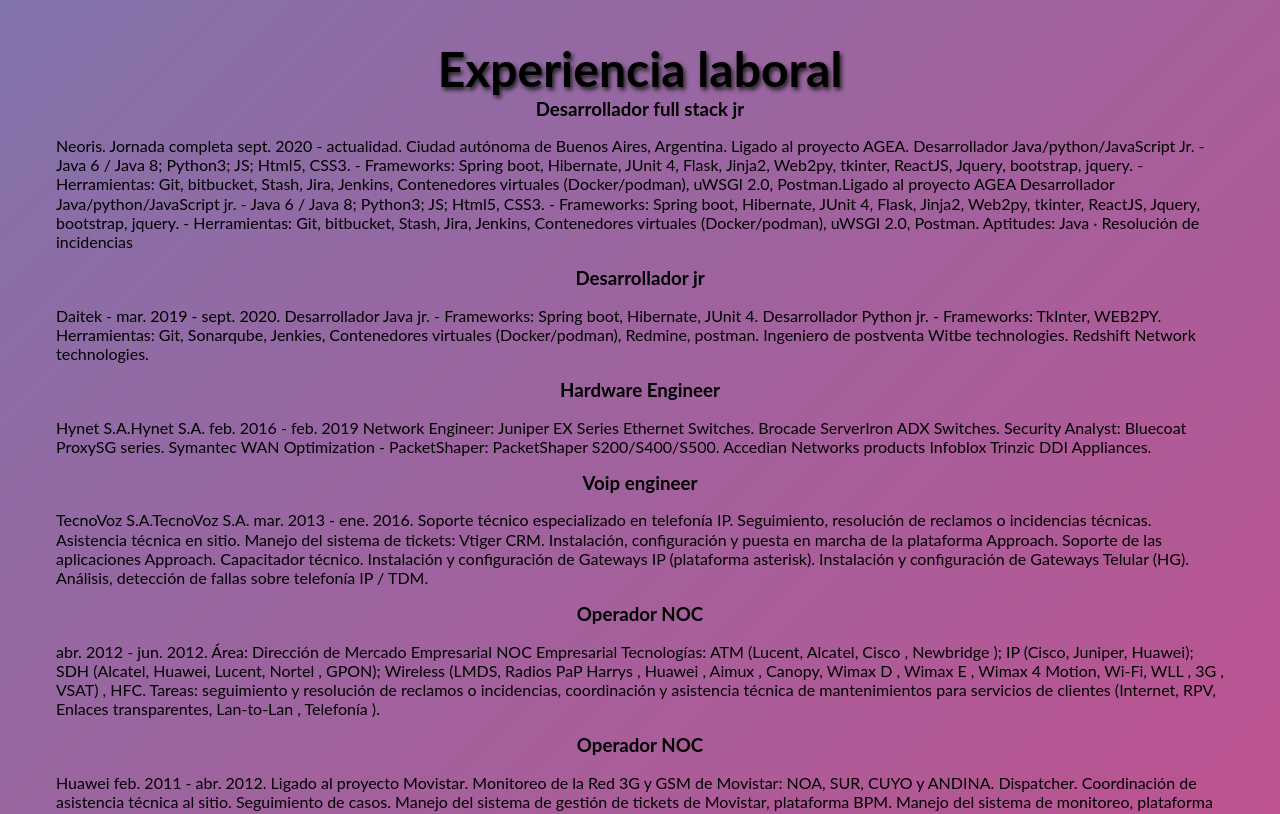
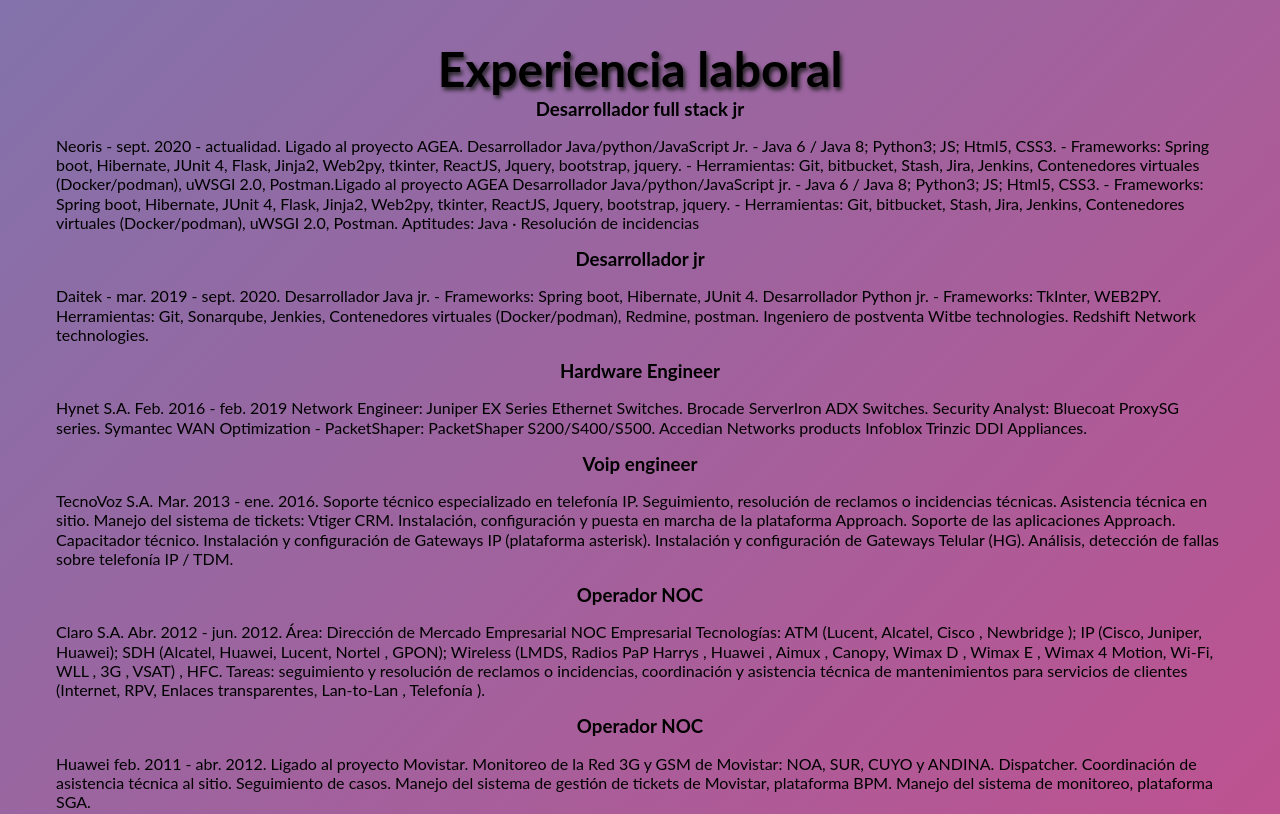
Before and after one commit to gmorales-github/gmorales.github.io, a plain HTML site: page index.html in a window 1280 px wide. Shown: the part 880-1694 px from the top of the page. Drawn offline with Linux system fonts and the light colour scheme.

Commit message:
Se actualiza datos del index.html

```diff
--- a/index.html
+++ b/index.html
@@ -68,10 +68,10 @@
                 Desarrollador full stack jr
             </h3>
             <p>
-                Neoris. Jornada completa sept. 2020 - actualidad. Ciudad autónoma de Buenos Aires, Argentina. Ligado al proyecto AGEA. Desarrollador Java/python/JavaScript Jr. - Java 6 / Java 8; Python3; JS; Html5, CSS3. - Frameworks: Spring boot, Hibernate, JUnit 4,
-                Flask, Jinja2, Web2py, tkinter, ReactJS, Jquery, bootstrap, jquery. - Herramientas: Git, bitbucket, Stash, Jira, Jenkins, Contenedores virtuales (Docker/podman), uWSGI 2.0, Postman.Ligado al proyecto AGEA Desarrollador Java/python/JavaScript
-                jr. - Java 6 / Java 8; Python3; JS; Html5, CSS3. - Frameworks: Spring boot, Hibernate, JUnit 4, Flask, Jinja2, Web2py, tkinter, ReactJS, Jquery, bootstrap, jquery. - Herramientas: Git, bitbucket, Stash, Jira, Jenkins, Contenedores virtuales
-                (Docker/podman), uWSGI 2.0, Postman. Aptitudes: Java · Resolución de incidencias
+                Neoris - sept. 2020 - actualidad. Ligado al proyecto AGEA. Desarrollador Java/python/JavaScript Jr. - Java 6 / Java 8; Python3; JS; Html5, CSS3. - Frameworks: Spring boot, Hibernate, JUnit 4, Flask, Jinja2, Web2py, tkinter, ReactJS, Jquery, bootstrap,
+                jquery. - Herramientas: Git, bitbucket, Stash, Jira, Jenkins, Contenedores virtuales (Docker/podman), uWSGI 2.0, Postman.Ligado al proyecto AGEA Desarrollador Java/python/JavaScript jr. - Java 6 / Java 8; Python3; JS; Html5, CSS3. - Frameworks:
+                Spring boot, Hibernate, JUnit 4, Flask, Jinja2, Web2py, tkinter, ReactJS, Jquery, bootstrap, jquery. - Herramientas: Git, bitbucket, Stash, Jira, Jenkins, Contenedores virtuales (Docker/podman), uWSGI 2.0, Postman. Aptitudes: Java · Resolución
+                de incidencias
             </p>
             <h3>
                 Desarrollador jr
@@ -85,23 +85,23 @@
                 Hardware Engineer
             </h3>
             <p>
-                Hynet S.A.Hynet S.A. feb. 2016 - feb. 2019 Network Engineer: Juniper EX Series Ethernet Switches. Brocade ServerIron ADX Switches. Security Analyst: Bluecoat ProxySG series. Symantec WAN Optimization - PacketShaper: PacketShaper S200/S400/S500. Accedian
-                Networks products Infoblox Trinzic DDI Appliances.
+                Hynet S.A. Feb. 2016 - feb. 2019 Network Engineer: Juniper EX Series Ethernet Switches. Brocade ServerIron ADX Switches. Security Analyst: Bluecoat ProxySG series. Symantec WAN Optimization - PacketShaper: PacketShaper S200/S400/S500. Accedian Networks
+                products Infoblox Trinzic DDI Appliances.
             </p>
             <h3>
                 Voip engineer
             </h3>
             <p>
-                TecnoVoz S.A.TecnoVoz S.A. mar. 2013 - ene. 2016. Soporte técnico especializado en telefonía IP. Seguimiento, resolución de reclamos o incidencias técnicas. Asistencia técnica en sitio. Manejo del sistema de tickets: Vtiger CRM. Instalación, configuración
-                y puesta en marcha de la plataforma Approach. Soporte de las aplicaciones Approach. Capacitador técnico. Instalación y configuración de Gateways IP (plataforma asterisk). Instalación y configuración de Gateways Telular (HG). Análisis,
-                detección de fallas sobre telefonía IP / TDM.
+                TecnoVoz S.A. Mar. 2013 - ene. 2016. Soporte técnico especializado en telefonía IP. Seguimiento, resolución de reclamos o incidencias técnicas. Asistencia técnica en sitio. Manejo del sistema de tickets: Vtiger CRM. Instalación, configuración y puesta
+                en marcha de la plataforma Approach. Soporte de las aplicaciones Approach. Capacitador técnico. Instalación y configuración de Gateways IP (plataforma asterisk). Instalación y configuración de Gateways Telular (HG). Análisis, detección
+                de fallas sobre telefonía IP / TDM.
             </p>
             <h3>
                 Operador NOC
             </h3>
             <p>
-                abr. 2012 - jun. 2012. Área: Dirección de Mercado Empresarial NOC Empresarial Tecnologías: ATM (Lucent, Alcatel, Cisco , Newbridge ); IP (Cisco, Juniper, Huawei); SDH (Alcatel, Huawei, Lucent, Nortel , GPON); Wireless (LMDS, Radios PaP Harrys , Huawei
-                , Aimux , Canopy, Wimax D , Wimax E , Wimax 4 Motion, Wi-Fi, WLL , 3G , VSAT) , HFC. Tareas: seguimiento y resolución de reclamos o incidencias, coordinación y asistencia técnica de mantenimientos para servicios de clientes (Internet,
+                Claro S.A. Abr. 2012 - jun. 2012. Área: Dirección de Mercado Empresarial NOC Empresarial Tecnologías: ATM (Lucent, Alcatel, Cisco , Newbridge ); IP (Cisco, Juniper, Huawei); SDH (Alcatel, Huawei, Lucent, Nortel , GPON); Wireless (LMDS, Radios PaP Harrys
+                , Huawei , Aimux , Canopy, Wimax D , Wimax E , Wimax 4 Motion, Wi-Fi, WLL , 3G , VSAT) , HFC. Tareas: seguimiento y resolución de reclamos o incidencias, coordinación y asistencia técnica de mantenimientos para servicios de clientes (Internet,
                 RPV, Enlaces transparentes, Lan-to-Lan , Telefonía ).
             </p>
             <h3>
@@ -124,7 +124,7 @@
                 Operador NOC
             </h3>
             <p>
-                Asignet. oct. 2009 - jul. 2010. Proyecto I-ROUTING: Ruteo de llamadas de celulares a través de internet. Operador NOC / Help desk. Soporte Técnico PBX Asterisk. Troubleshooting básico y soporte a usuarios. Monitoreo y control de Tramas E1. Administración
+                Asignet. Oct. 2009 - jul. 2010. Proyecto I-ROUTING: Ruteo de llamadas de celulares a través de internet. Operador NOC / Help desk. Soporte Técnico PBX Asterisk. Troubleshooting básico y soporte a usuarios. Monitoreo y control de Tramas E1. Administración
                 de Equipos GATEWAY-GSM, Servidores LINUX. Control de Tráfico IP. Administración y configuración sistema de Monitoreo NAGIOS y CACTI.
             </p>
             <h3>
```
